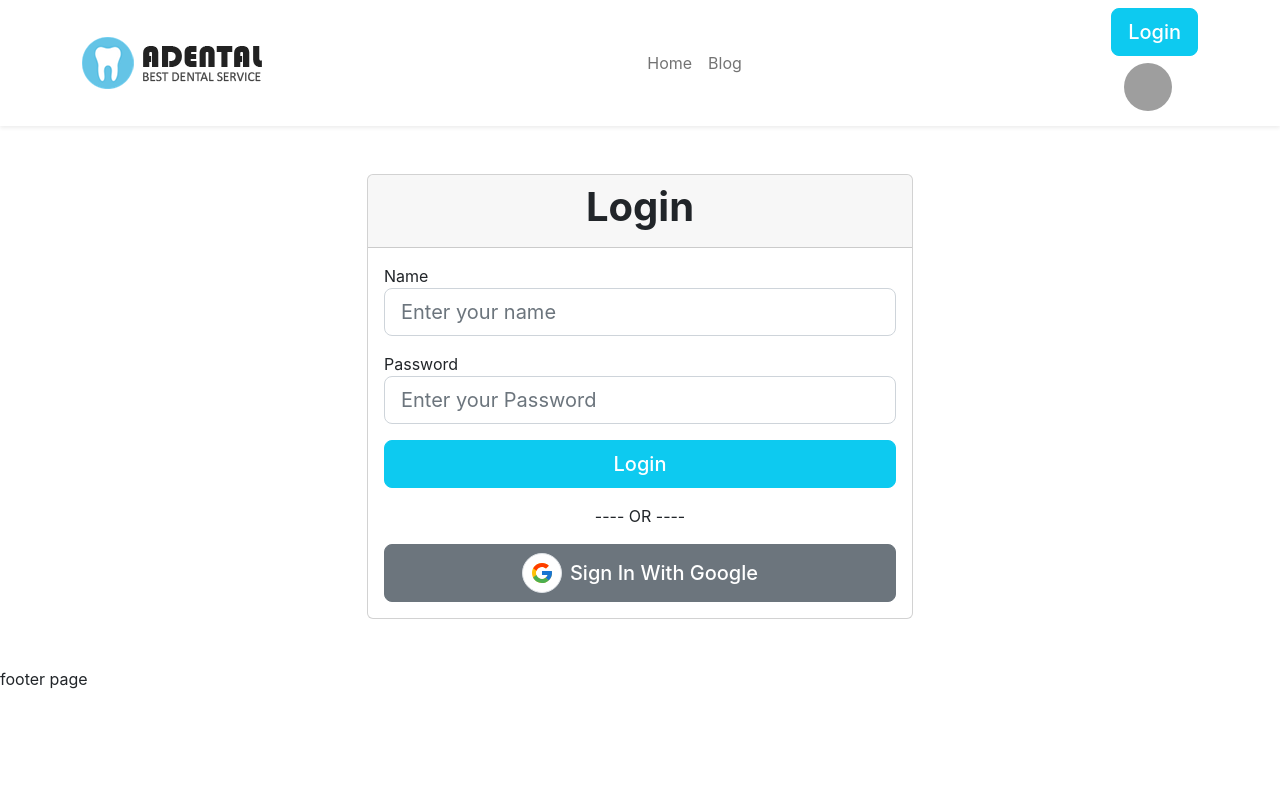
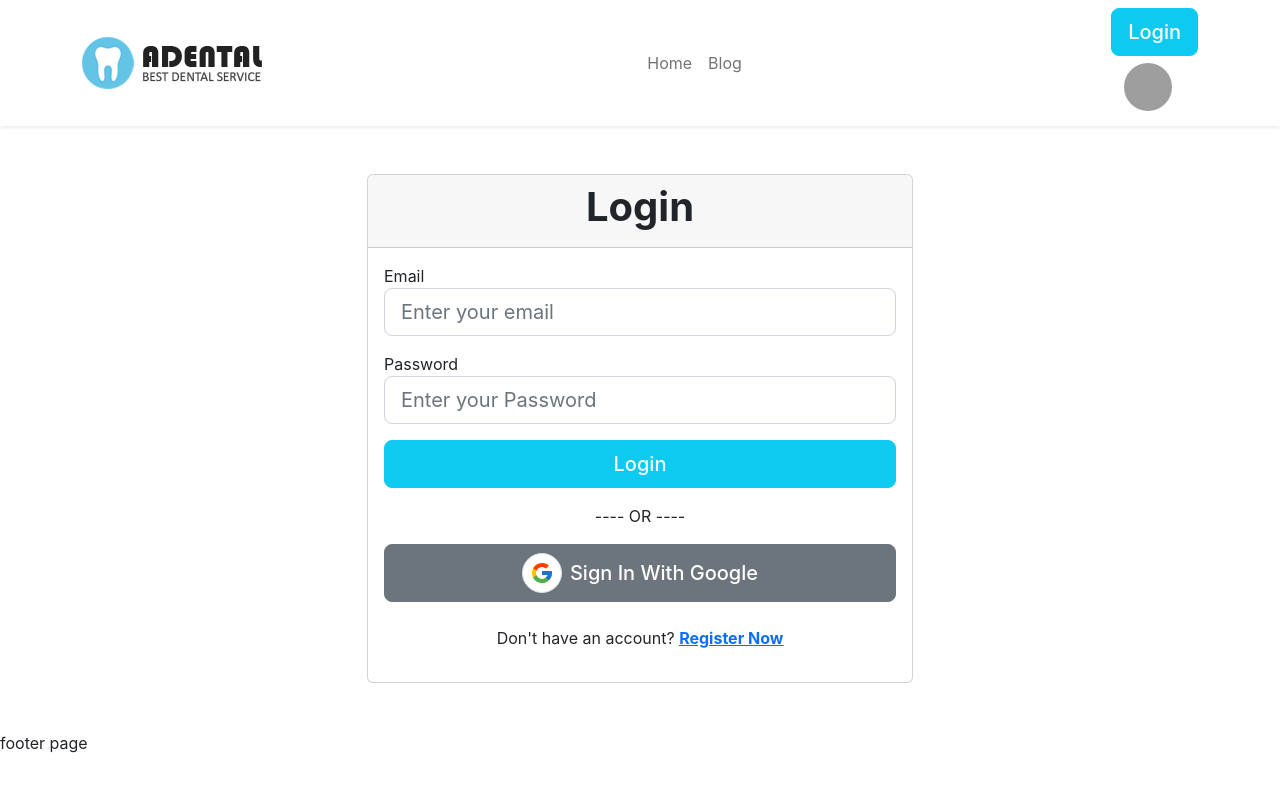
Before and after one commit to Nuruddin-Adnan/adental-client, a React (Create React App) app: page /login in a window 1280 px wide. Shown: the top 792 px of the page. Built offline with nearby package versions, Linux system fonts and the light colour scheme; no server answers; grey boxes are pictures that could not be loaded.

Commit message:
toast notification added

```diff
--- a/package.json
+++ b/package.json
@@ -12,6 +12,7 @@
     "react-icons": "^4.6.0",
     "react-router-dom": "^6.4.3",
     "react-scripts": "5.0.1",
+    "react-toastify": "^9.1.1",
     "web-vitals": "^2.1.4"
   },
   "scripts": {
--- a/src/Pages/Login/Login/Login.js
+++ b/src/Pages/Login/Login/Login.js
@@ -1,11 +1,11 @@
 import React, { useContext, useState } from 'react';
 import { FcGoogle } from 'react-icons/fc';
-import { useLocation, useNavigate } from 'react-router-dom';
+import { Link, useLocation, useNavigate } from 'react-router-dom';
 import { AuthContext } from '../../../contexts/AuthProvider/AuthProvider';
 
 const Login = () => {
     const [error, setError] = useState('');
-    const { googleSignIn, logIn } = useContext(AuthContext);
+    const { googleSignIn, logIn, notify } = useContext(AuthContext);
     const navigate = useNavigate();
     const location = useLocation();
 
@@ -15,7 +15,26 @@ const Login = () => {
         setError('')
         googleSignIn()
             .then(() => {
-                navigate(from, { replace: true })
+                navigate(from, { replace: true });
+                notify('Login Successfull')
+            })
+            .catch(error => setError(error.message))
+    }
+
+
+    const handleSubmit = (event) => {
+        event.preventDefault();
+        setError('');
+
+        const form = event.target;
+        const email = form.email.value;
+        const password = form.password.value;
+
+        logIn(email, password)
+            .then(() => {
+                form.reset();
+                notify('Login Successfull')
+                navigate(from, { replace: true });
             })
             .catch(error => setError(error.message))
     }
@@ -30,14 +49,20 @@ const Login = () => {
                                 <h3 className='text-center fw-bold fs-1'>Login</h3>
                             </div>
                             <div className="card-body">
-                                <form>
+                                {
+                                    error &&
+                                    <div className="alert alert-danger">
+                                        {error}
+                                    </div>
+                                }
+                                <form onSubmit={handleSubmit}>
                                     <div className="mb-3">
-                                        <label>Name</label>
-                                        <input type="text" className='form-control form-control-lg' placeholder='Enter your name' />
+                                        <label>Email</label>
+                                        <input type="email" name="email" className='form-control form-control-lg' placeholder='Enter your email' />
                                     </div>
                                     <div className="mb-3">
                                         <label>Password</label>
-                                        <input type="password" className='form-control form-control-lg' placeholder='Enter your Password' />
+                                        <input type="password" name="password" className='form-control form-control-lg' placeholder='Enter your Password' />
                                     </div>
                                     <button className='btn btn-lg btn-info w-100 text-white'>Login</button>
                                 </form>
@@ -47,6 +72,7 @@ const Login = () => {
                                 <button onClick={handleGoogleSignIn} className='btn btn-lg btn-secondary w-100 d-flex align-items-center justify-content-center'>
                                     <span className='bg-white border rounded-circle d-flex align-items-center justify-content-center me-2' style={{ width: '40px', height: '40px' }}><FcGoogle className='fs-4'></FcGoogle></span> Sign In With Google
                                 </button>
+                                <p className='text-center mt-4'>Don't have an account? <Link className='fw-bold' to='/registration'><u>Register Now</u></Link></p>
                             </div>
                         </div>
                     </div>
--- a/src/Pages/Shared/Header/Header.js
+++ b/src/Pages/Shared/Header/Header.js
@@ -5,7 +5,6 @@ import { AuthContext } from '../../../contexts/AuthProvider/AuthProvider';
 
 const Header = () => {
     const { user } = useContext(AuthContext);
-    console.log(user);
 
     const loginMenu = <>
         <Link to='/login' className="btn btn-lg btn-info text-white" type="button">Login</Link>
--- a/src/contexts/AuthProvider/AuthProvider.js
+++ b/src/contexts/AuthProvider/AuthProvider.js
@@ -1,12 +1,14 @@
 import React, { createContext, useEffect, useState } from 'react';
 import { createUserWithEmailAndPassword, getAuth, GoogleAuthProvider, onAuthStateChanged, signInWithEmailAndPassword, signInWithPopup, signOut, updateProfile } from 'firebase/auth';
 import app from '../../firebase/firebase.config';
+import { toast, ToastContainer } from 'react-toastify';
+import 'react-toastify/dist/ReactToastify.css';
 
 export const AuthContext = createContext();
 const auth = getAuth(app);
 
 const AuthProvider = ({ children }) => {
-    const [user, setUser] = useState({ displayName: 'Adnan' });
+    const [user, setUser] = useState(null);
     const [loading, setLoading] = useState(true);
 
     const googleProvider = new GoogleAuthProvider();
@@ -49,16 +51,16 @@ const AuthProvider = ({ children }) => {
     }, [])
 
     //  toast notification message
-    // const notify = (message) => toast.success(message, {
-    //     position: "top-center",
-    //     autoClose: 2000,
-    //     hideProgressBar: false,
-    //     closeOnClick: true,
-    //     pauseOnHover: true,
-    //     draggable: true,
-    //     progress: undefined,
-    //     theme: "colored",
-    // });
+    const notify = (message) => toast.success(message, {
+        position: "top-center",
+        autoClose: 2000,
+        hideProgressBar: false,
+        closeOnClick: true,
+        pauseOnHover: true,
+        draggable: true,
+        progress: undefined,
+        theme: "colored",
+    });
 
 
     const authInfo = {
@@ -69,12 +71,13 @@ const AuthProvider = ({ children }) => {
         logIn,
         logOut,
         updateUserProfile,
-        // notify
+        notify
     };
 
     return (
         <AuthContext.Provider value={authInfo}>
             {children}
+            <ToastContainer />
         </AuthContext.Provider>
     );
 };
```
Also changed, not shown: 1 other file (tests, documents, lock files or other folders).
